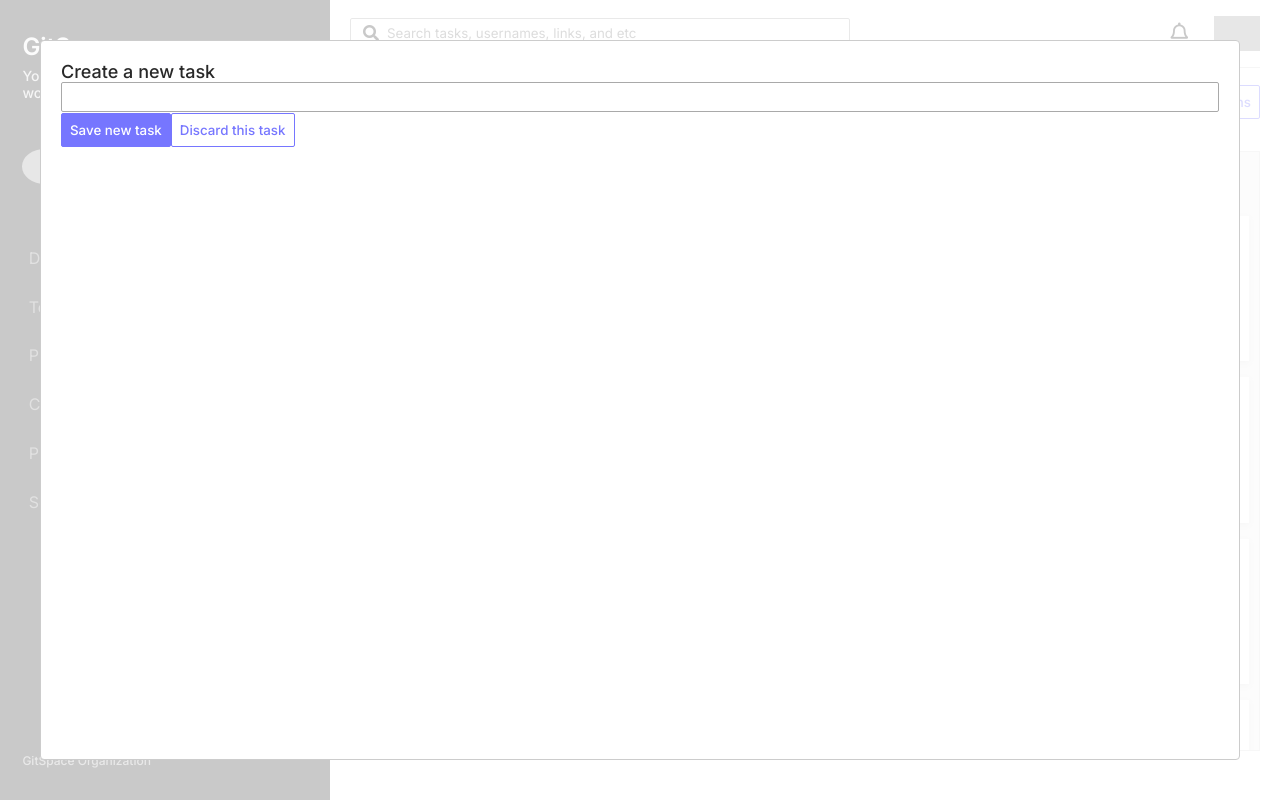
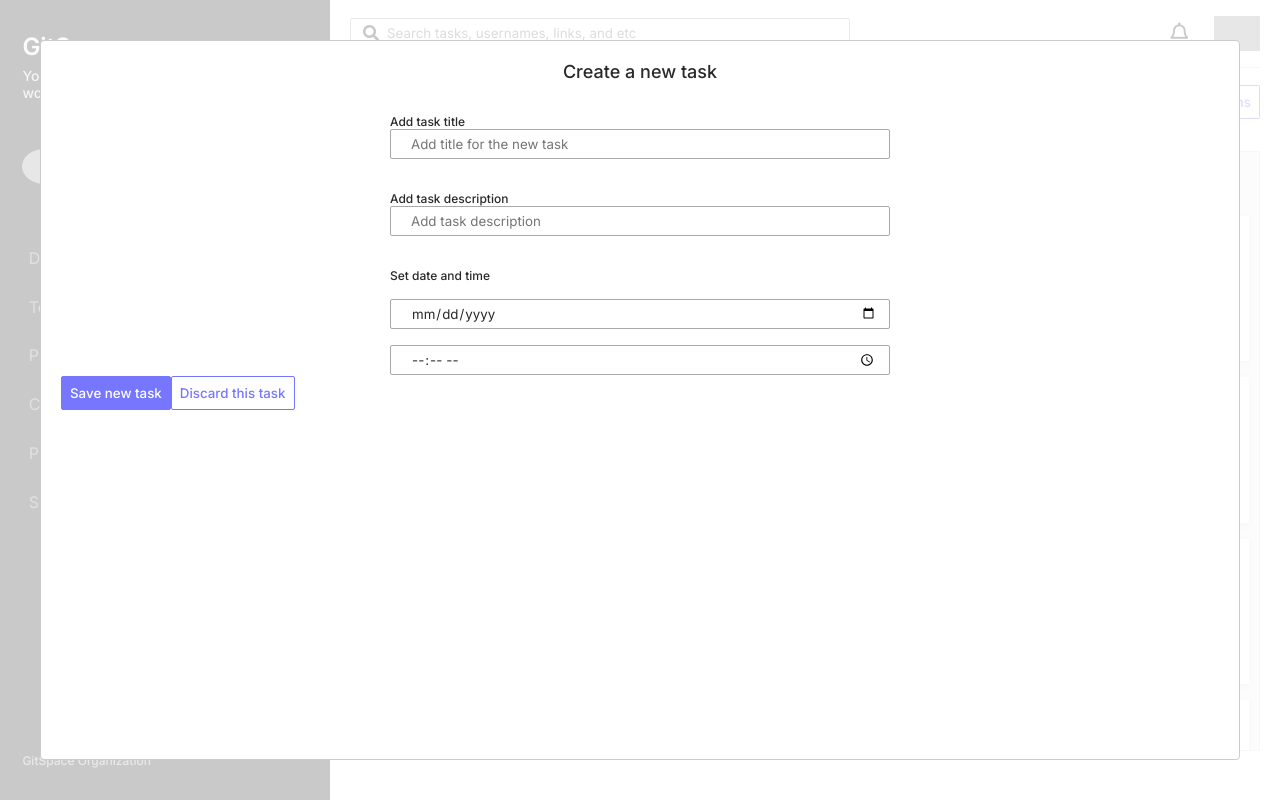
Before and after one commit to yashsehgal/dashboard-ui, a React (Create React App) app: page / in a window 1280 px wide. Both pictures are taken after a click on the element "New Task". Built offline with nearby package versions, Linux system fonts and the light colour scheme; grey boxes are pictures that could not be loaded.

Commit message:
update: Input fields added to the modal-popup

```diff
--- a/src/styled-components/widgets/Modal/AddNewTaskModal/index.js
+++ b/src/styled-components/widgets/Modal/AddNewTaskModal/index.js
@@ -6,7 +6,19 @@ export default function Modal(__ModalProperties) {
   return (
     <div className="add-new-task-modal-wrapper">
       <h5 className="add-new-task__title">Create a new task</h5>
-      <Input placeholder="" />
+      <div className="form-input-wrapper" id="add-new-task-input">
+        <h6 className="label-add-new-task">Add task title</h6>
+        <Input placeholder="Add title for the new task" size="medium" id="new-task-title" />
+      </div>
+      <div className="form-input-wrapper" id="task-description-input">
+        <h6 className="label-task-description">Add task description</h6>
+        <Input type="text" placeholder="Add task description" size="medium" id="new-task-description" />
+      </div>
+      <div className="form-input-wrapper" id="task-date-time-input">
+        <h6 className="label-task-data-time">Set date and time</h6>
+        <Input type="date" size="medium" id="new-task-date" />
+        <Input type="time" size="medium" id="new-task-time" />
+      </div>
     </div>
   )
 }
--- a/src/styled-components/widgets/Modal/AddNewTaskModal/style.widget.modal.add-new-task-modal.css
+++ b/src/styled-components/widgets/Modal/AddNewTaskModal/style.widget.modal.add-new-task-modal.css
@@ -1 +1,33 @@
-/* No CSS *//*# sourceMappingURL=style.widget.modal.add-new-task-modal.css.map */
+div.add-new-task-modal-wrapper {
+  display: -webkit-box;
+  display: -ms-flexbox;
+  display: flex;
+  -webkit-box-orient: vertical;
+  -webkit-box-direction: normal;
+      -ms-flex-direction: column;
+          flex-direction: column;
+  gap: 2em;
+}
+
+div.add-new-task-modal-wrapper > h5.add-new-task__title {
+  text-align: center;
+}
+
+div.add-new-task-modal-wrapper > div.form-input-wrapper {
+  margin: auto;
+  width: -webkit-fit-content;
+  width: -moz-fit-content;
+  width: fit-content;
+}
+
+div.add-new-task-modal-wrapper > div.form-input-wrapper#task-date-time-input {
+  display: -webkit-box;
+  display: -ms-flexbox;
+  display: flex;
+  -webkit-box-orient: vertical;
+  -webkit-box-direction: normal;
+      -ms-flex-direction: column;
+          flex-direction: column;
+  gap: 1em;
+}
+/*# sourceMappingURL=style.widget.modal.add-new-task-modal.css.map */
--- a/src/styled-components/widgets/Modal/AddNewTaskModal/style.widget.modal.add-new-task-modal.scss
+++ b/src/styled-components/widgets/Modal/AddNewTaskModal/style.widget.modal.add-new-task-modal.scss
@@ -0,0 +1,17 @@
+div.add-new-task-modal-wrapper {
+  display: flex;
+  flex-direction: column;
+  gap: 2em;
+  > h5.add-new-task__title {
+    text-align: center;
+  }
+  > div.form-input-wrapper {
+    margin: auto;
+    width: fit-content;
+  }
+  > div.form-input-wrapper#task-date-time-input {
+    display: flex;
+    flex-direction: column;
+    gap: 1em;
+  }
+}
```
Also changed, not shown: 1 other file (tests, documents, lock files or other folders).
